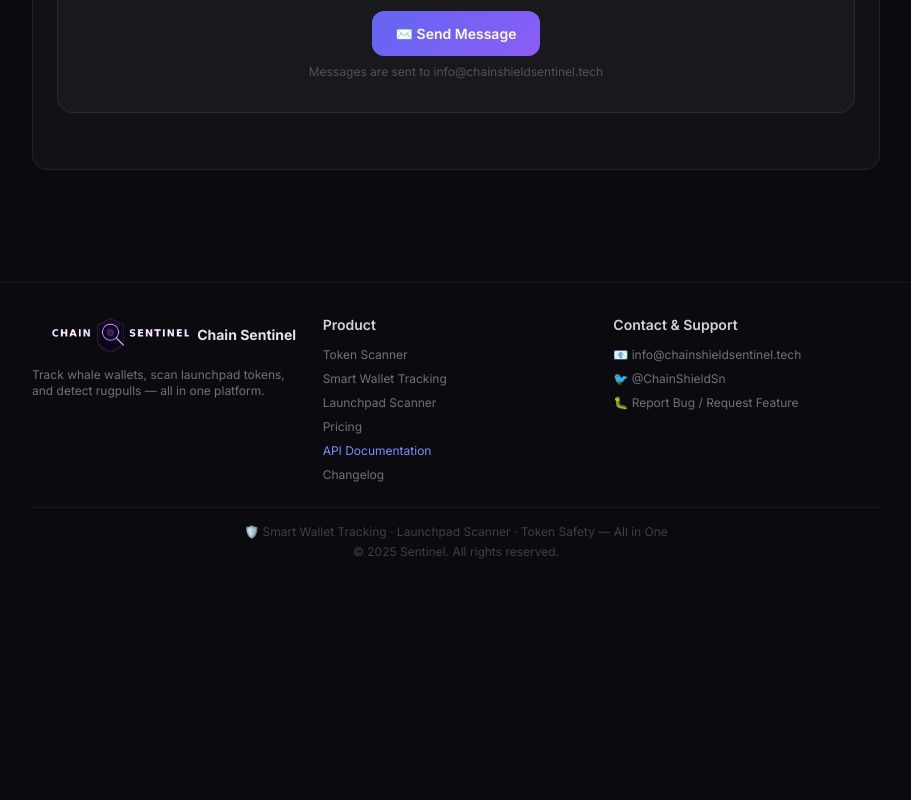
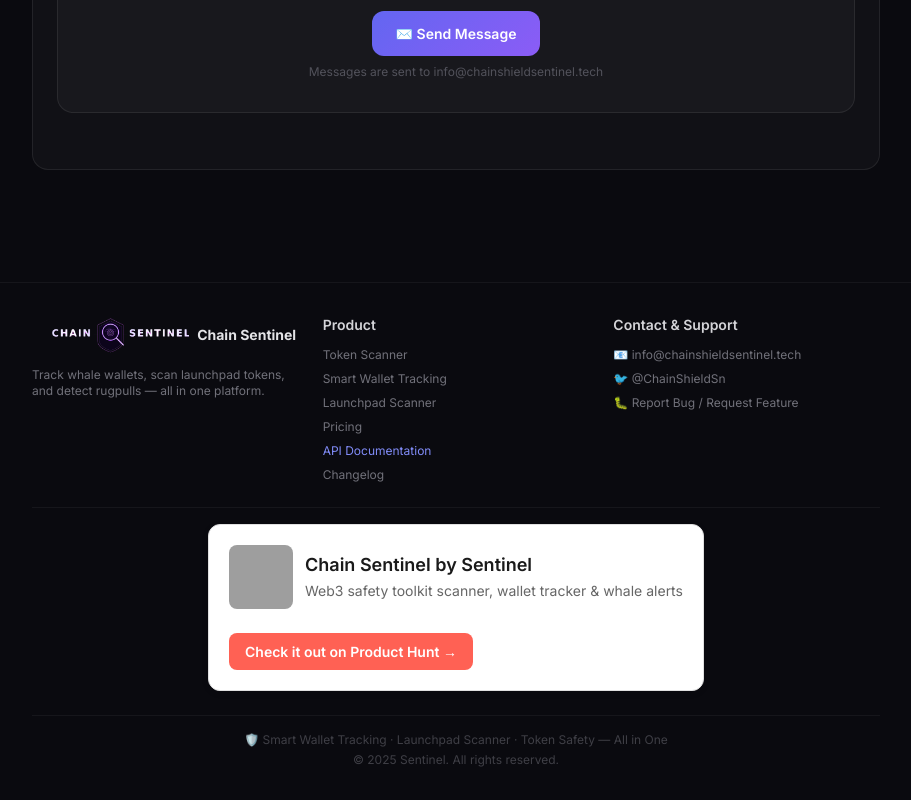
Before and after one commit to 0xairdropnoob/chain-shield, a plain HTML site: page static/index.html in a window 1280 px wide. Shown: the part 6857-7657 px from the top of the page, without its empty margins (184-1095 px from the left). Before the commit the page ends 7449 px from the top, so only its background shows below. Drawn offline with nearby package versions, Linux system fonts and the light colour scheme; no server answers; grey boxes are pictures that could not be loaded.

Commit message:
feat: Add Product Hunt badge to footer

```diff
--- a/static/index.html
+++ b/static/index.html
@@ -1268,6 +1268,20 @@
                     </ul>
                 </div>
             </div>
+            <!-- Product Hunt Badge -->
+            <div class="flex justify-center mt-6 pt-4 border-t border-white/5">
+                <div style="font-family: -apple-system, BlinkMacSystemFont, 'Segoe UI', Roboto, 'Helvetica Neue', Arial, sans-serif; border: 1px solid rgb(224, 224, 224); border-radius: 12px; padding: 20px; max-width: 500px; background: rgb(255, 255, 255); box-shadow: rgba(0, 0, 0, 0.05) 0px 2px 8px;">
+                    <div style="display: flex; align-items: center; gap: 12px; margin-bottom: 12px;">
+                        <img alt="Chain Sentinel by Sentinel" src="https://ph-files.imgix.net/442d73d7-9f97-4385-9a36-e4cdc1df80c3.jpeg?auto=compress,format&codec=mozjpeg&cs=strip&fit=crop&h=80&w=80" style="width: 64px; height: 64px; border-radius: 8px; object-fit: cover; flex-shrink: 0;">
+                        <div style="flex: 1 1 0%; min-width: 0px;">
+                            <h3 style="margin: 0px; font-size: 18px; font-weight: 600; color: rgb(26, 26, 26); line-height: 1.3; overflow: hidden; text-overflow: ellipsis; white-space: nowrap;">Chain Sentinel by Sentinel</h3>
+                            <p style="margin: 4px 0px 0px; font-size: 14px; color: rgb(102, 102, 102); line-height: 1.4; overflow: hidden; text-overflow: ellipsis; display: -webkit-box; -webkit-line-clamp: 2; -webkit-box-orient: vertical;">Web3 safety toolkit scanner, wallet tracker &amp; whale alerts</p>
+                        </div>
+                    </div>
+                    <a href="https://www.producthunt.com/products/chain-sentinel-by-sentinel?embed=true&utm_source=embed&utm_medium=post_embed" target="_blank" rel="noopener" style="display: inline-flex; align-items: center; gap: 4px; margin-top: 12px; padding: 8px 16px; background: rgb(255, 97, 84); color: rgb(255, 255, 255); text-decoration: none; border-radius: 8px; font-size: 14px; font-weight: 600;">Check it out on Product Hunt →</a>
+                </div>
+            </div>
+
             <div class="border-t border-white/5 mt-6 pt-4 text-center text-zinc-700 text-xs">
                 <p>🛡️ Smart Wallet Tracking · Launchpad Scanner · Token Safety — All in One</p>
                 <p class="mt-1">&copy; 2025 Sentinel. All rights reserved.</p>
```
